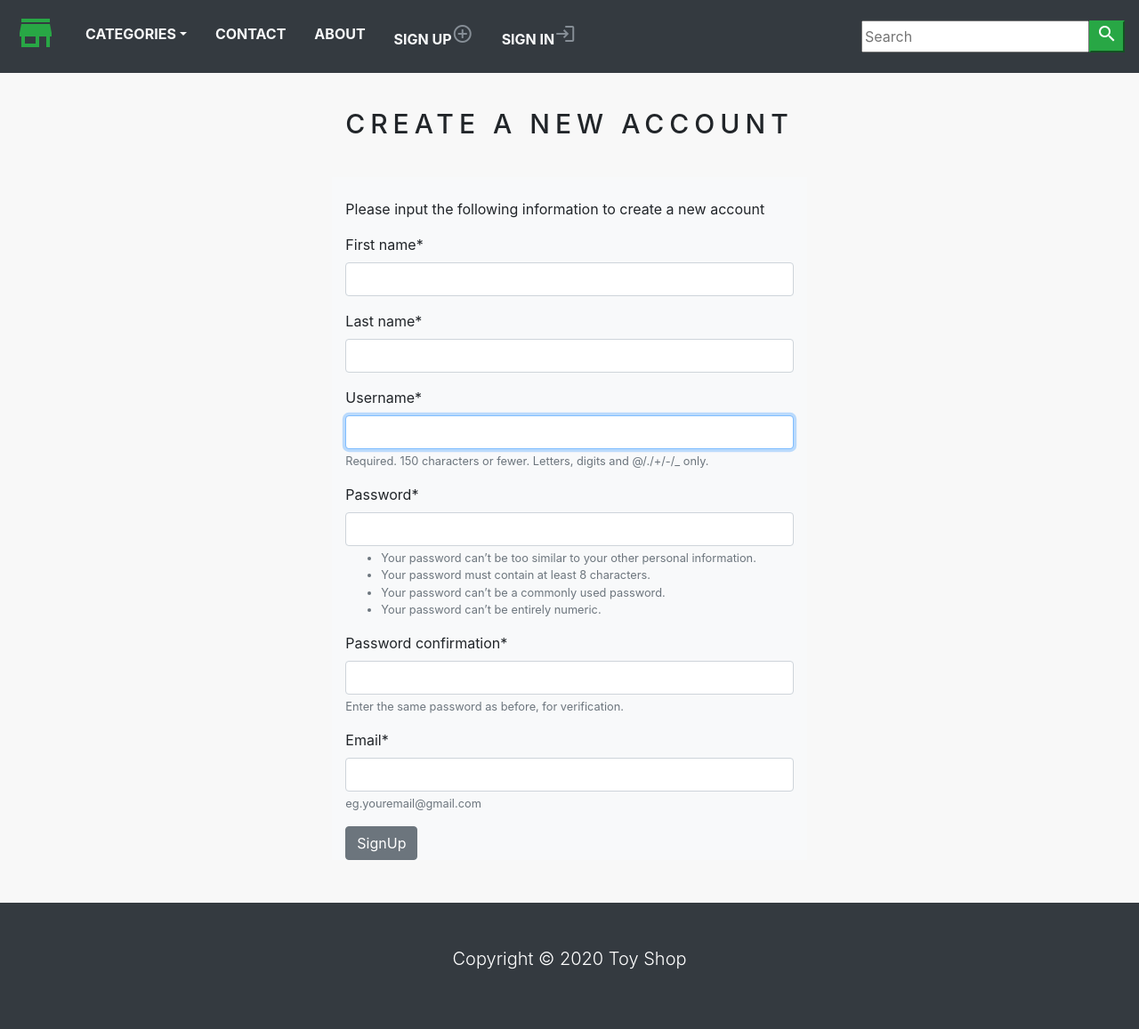
After one commit to broooke/ecommerce-project, a Django app: page /account/create/ in a window 1280 px wide. The commit adds this page. Shown: the whole page at 89% size. Run offline with Django 3.2, Linux system fonts and the light colour scheme; data that the repository does not hold is empty; some libraries are stand-ins or nearby versions.

Commit message:
completed project

```diff
--- a/ecommerce/settings.py
+++ b/ecommerce/settings.py
@@ -39,6 +39,7 @@ INSTALLED_APPS = [
     'django.contrib.messages',
     'django.contrib.staticfiles',
     'shop',
+    'crispy_forms',
 ]
 
 MIDDLEWARE = [
@@ -65,6 +66,7 @@ TEMPLATES = [
                 'django.contrib.auth.context_processors.auth',
                 'django.contrib.messages.context_processors.messages',
                 'shop.context_processors.menu_links',
+                'shop.context_processors.counter',
             ],
         },
     },
@@ -132,3 +134,5 @@ STATIC_ROOT = os.path.join(BASE_DIR, 'static')
 
 MEDIA_URL = '/media/'
 MEDIA_ROOT = os.path.join(BASE_DIR, 'static', 'media')
+
+CRISPY_TEMPLATE_PACK = 'bootstrap4'
--- a/ecommerce/static/css/base.css
+++ b/ecommerce/static/css/base.css
@@ -19,3 +19,12 @@ font-size: 16px;
 text-transform: uppercase;
 letter-spacing: .2em;
 }
+
+.errorlist li {
+color: red;
+font-weight: bold;
+}
+
+.custom_div{
+margin-bottom: 20px !important;
+}
--- a/shop/context_processors.py
+++ b/shop/context_processors.py
@@ -1,4 +1,19 @@
-from .models import Category
+from .models import Category ,CartItem, Cart
+from .views import _cart_id
+
+def counter(request):
+    item_count = 0
+    if 'admin' in request.path:
+        return {}
+    else:
+        try:
+            cart = Cart.objects.filter(cart_id = _cart_id(request))
+            cart_items  = CartItem.objects.all().filter(cart=cart[:1])
+            for cart_item in cart_items:
+                item_count+=cart_item.quantity
+        except Cart.DoesNotExist:
+            item_count = 0
+    return dict(item_count=item_count)
 
 def menu_links(request):
     links = Category.objects.all()
--- /dev/null
+++ b/shop/forms.py
@@ -0,0 +1,12 @@
+from django import forms
+from django.contrib.auth.forms import UserCreationForm
+from django.contrib.auth.models import User
+
+class SignUpForm(UserCreationForm):
+    first_name = forms.CharField(max_length=100, required=True)
+    last_name = forms.CharField(max_length=100, required=True)
+    email = forms.EmailField(max_length=250, help_text='eg.youremail@gmail.com')
+
+    class Meta:
+        model = User
+        fields = ('first_name', 'last_name', 'username', 'password1', 'password2' , 'email')
--- a/shop/templates/navbar.html
+++ b/shop/templates/navbar.html
@@ -23,6 +23,32 @@
                 <a class="nav-link text-light
                 text-uppercase font-weight-bold px-3" href="">About</a>
             </li>
+            {% if request.user.is_authenticated and request.user.first_name%}
+                <li class="nav-item">
+                <span class="nav-link text-light
+                text-uppercase font-weight-bold px-3" href="">Welcome, {{ request.user.first_name}}!<i class="material-icons cart-icon">face</i></span>
+            </li>
+            <li class="nav-item">
+                <a class="nav-link text-light
+                text-uppercase font-weight-bold px-3" href="{% url 'signout'%}">Sign Out<i class="material-icons cart-icon">exit_to_app</i></a>
+            </li>
+            {%else%}
+            <li class="nav-item">
+                <a class="nav-link text-light
+                text-uppercase font-weight-bold px-3" href="{% url 'signup'%}">Sign Up<i class="material-icons cart-icon">add_circle_outline</i></a>
+            </li>
+            <li class="nav-item">
+                <a class="nav-link text-light
+                text-uppercase font-weight-bold px-3" href="{% url 'login'%}">Sign In<i class="material-icons cart-icon">login</i></a>
+            </li>
+            {% endif %}
+            {% if item_count > 0 %}
+            <li class="nav-item">
+                <a class="nav-link text-light
+                text-uppercase font-weight-bold px-3" href="{% url 'cart_detail'%}"><i class="material-icons cart-icon">add_shopping_cart</i>
+                    ({{item_count}})</a>
+            </li>
+            {% endif %}
         </ul>
 
         <form class="form-inline">
--- /dev/null
+++ b/shop/templates/signup.html
@@ -0,0 +1,43 @@
+{% extends 'base.html' %}
+{% load static %}
+{% load crispy_forms_tags %}
+{% block title %}
+Creat New Account
+{% endblock %}
+{% block content %}
+    <div>
+        {% if not form.is_valid %}
+            <div>
+                <br>
+                <h1 class="product_title text-center">
+                    Create a new account
+                </h1>
+                <br>
+                <div class="col-9 col-sm-9 col-md-6 col-lg-5 mx-auto bg-light">
+                    <br>
+                    <p>Please input the following information to create a new account</p>
+                    <form method="post">
+                        {% csrf_token %}
+                        <p>{{ form | crispy }}</p>
+                        <button type="submit" name="button" class="btn btn-secondary">SignUp</button>
+                    </form>
+                </div>
+            </div>
+        {% else %}
+        <div class="mx-auto">
+            <br>
+            <h1 class="product_title text-center">
+                Your account has been successfully created
+            </h1>
+            <br>
+            <div>
+                <p>
+                    Your account has been created and ready to use!
+                </p>
+                <br>
+                <a href="{% url 'home' %}">Continue shopping</a>
+            </div>
+        </div>
+        {% endif %}
+    </div>
+{% endblock %}
--- a/shop/urls.py
+++ b/shop/urls.py
@@ -6,5 +6,10 @@ urlpatterns = [
     path('category/<slug:category_slug>', views.home, name = 'products_by_category'),
     path('category/<slug:category_slug>/<slug:product_slug>', views.product, name='products_detail'),
     path('cart', views.cart_detail, name='cart_detail'),
-    path('cart/add/<int:product_id>', views.add_cart, name='add_cart')
+    path('cart/add/<int:product_id>', views.add_cart, name='add_cart'),
+    path('cart/remove/<int:product_id>', views.cart_remove, name='cart_remove'),
+    path('cart/remove_product/<int:product_id>', views.cart_remove_product, name='cart_remove_product'),
+    path('account/create/', views.signUpView, name='signup'),
+    path('account/login/', views.loginView, name='login'),
+    path('account/signout/', views.signoutView, name='signout'),
 ]
--- a/shop/views.py
+++ b/shop/views.py
@@ -2,6 +2,10 @@ from django.shortcuts import render, get_object_or_404, redirect
 from django.http import HttpResponse
 from .models import Category, Product, Cart, CartItem
 from django.core.exceptions import ObjectDoesNotExist
+from django.contrib.auth.models import Group, User
+from .forms import SignUpForm
+from django.contrib.auth.forms import AuthenticationForm
+from django.contrib.auth import login, authenticate, logout
 
 # Create your views here.
 
@@ -39,7 +43,8 @@ def add_cart(request, product_id):
         cart.save()
     try:
         cart_item = CartItem.objects.get(product=product,cart=cart)
-        cart_item.quantity+=1
+        if cart_item.quantity < cart_item.product.stock:
+            cart_item.quantity+=1
         cart_item.save()
     except CartItem.DoesNotExist:
         cart_item= CartItem.objects.create(product=product, quantity=1, cart=cart)
@@ -56,4 +61,58 @@ def cart_detail(request, total=0, counter=0, cart_items = None):
     except ObjectDoesNotExist:
         pass
 
+
     return render(request,'cart.html', dict(cart_items=cart_items, total=total, counter=counter))
+
+
+def cart_remove(request, product_id):
+    cart = Cart.objects.get(cart_id=_cart_id(request))
+    product = get_object_or_404(Product, id=product_id)
+    cart_item = CartItem.objects.get(product=product, cart=cart)
+    if cart_item.quantity >1:
+        cart_item.quantity -= 1
+        cart_item.save()
+    else:
+        cart_item.delete()
+    return redirect('cart_detail')
+
+def cart_remove_product(request, product_id):
+    cart = Cart.objects.get(cart_id=_cart_id(request))
+    product = get_object_or_404(Product, id=product_id)
+    cart_item = CartItem.objects.get(product=product, cart=cart)
+    cart_item.delete()
+    return redirect('cart_detail')
+
+def signUpView(request):
+    if request.method== 'POST':
+        form = SignUpForm(request.POST)
+        if form.is_valid():
+            form.save()
+            username = form.cleaned_data.get('username')
+            signup_user = User.objects.get(username=username)
+            user_group = Group.objects.get(name='User')
+            user_group.user_set.add(signup_user)
+
+    else:
+        form = SignUpForm()
+    return render(request, 'signup.html', {'form':form})
+
+def loginView(request):
+    if request.method == 'POST':
+        form = AuthenticationForm(data=request.POST)
+        if form.is_valid():
+            username = request.POST['username']
+            password = request.POST['password']
+            user = authenticate(username=username, password = password )
+            if user is not None:
+                login(request, user)
+                return redirect('home')
+            else:
+                return redirect('signup')
+    else:
+        form = AuthenticationForm()
+    return render(request, 'login.html', {'form': form})
+
+def signoutView(request):
+    logout(request)
+    return redirect('login')
```
Also changed, not shown: shop/templates/cart.html (+6 -6 lines), shop/templates/login.html (added, +41 -0 lines).
